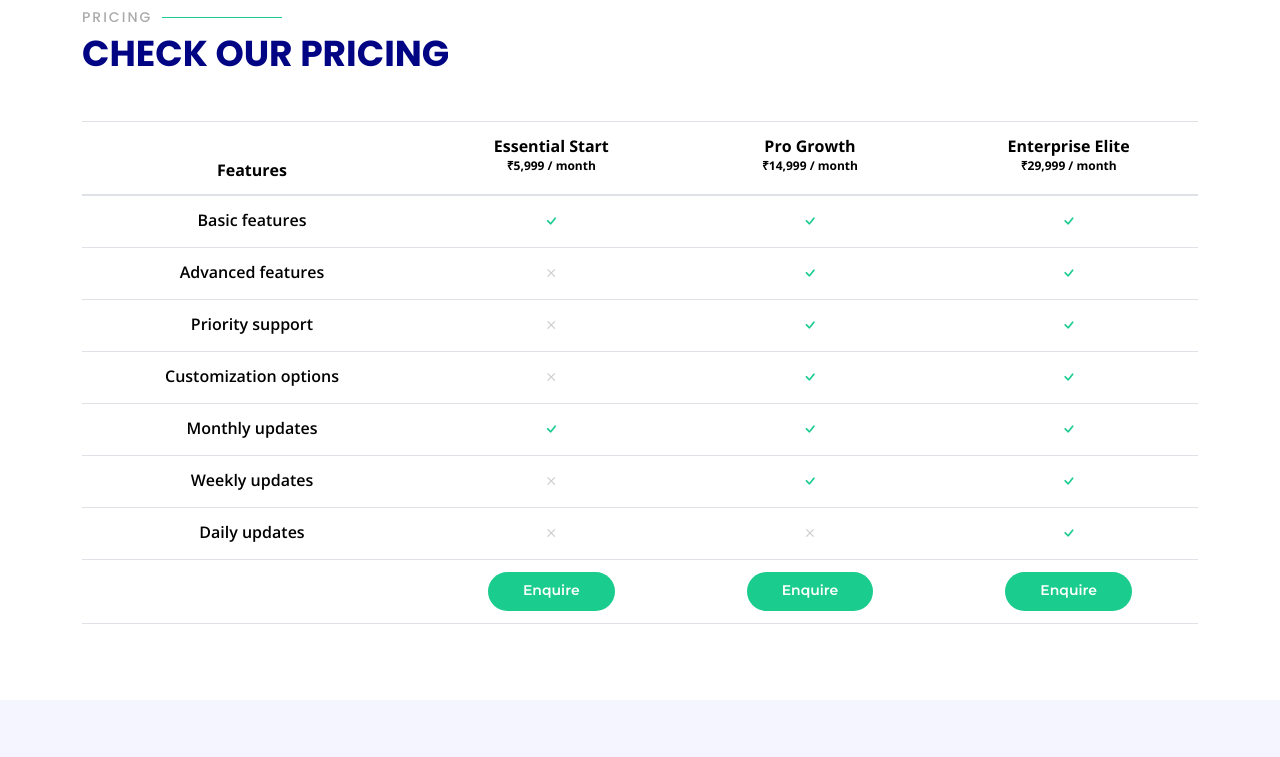
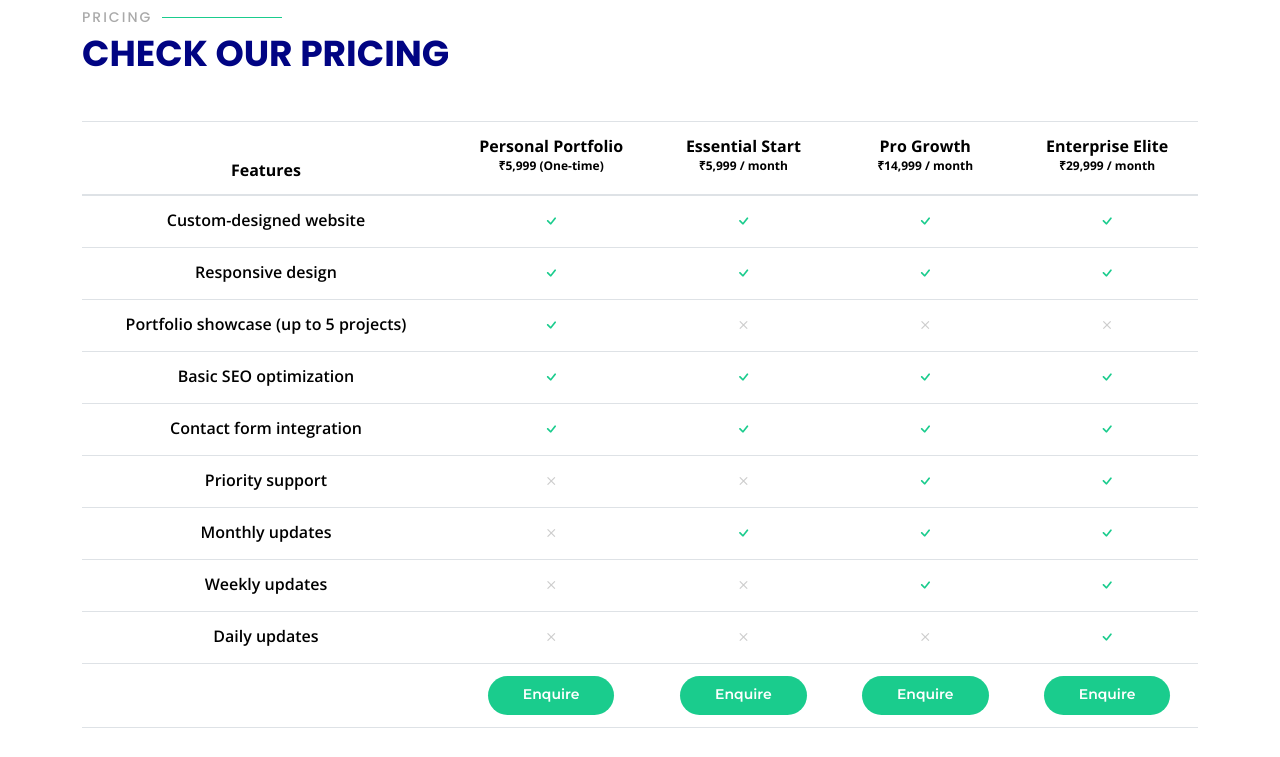
Before and after one commit to Shreesha99/fuzemantramain, a plain HTML site: page index.html in a window 1280 px wide. Shown: the part 3160-3917 px from the top of the page. Drawn offline with nearby package versions, Linux system fonts and the light colour scheme.

Commit message:
adding a new pricing section

```diff
--- a/index.html
+++ b/index.html
@@ -29,7 +29,8 @@
 
   <!-- Template Main CSS File -->
   <link href="assets/css/style.css" rel="stylesheet">
-  <script type="text/javascript">window.$crisp=[];window.CRISP_WEBSITE_ID="db9f31f3-b953-49c1-a89d-f6d51a596fd3";(function(){d=document;s=d.createElement("script");s.src="https://client.crisp.chat/l.js";s.async=1;d.getElementsByTagName("head")[0].appendChild(s);})();</script>
+  <script
+    type="text/javascript">window.$crisp = []; window.CRISP_WEBSITE_ID = "db9f31f3-b953-49c1-a89d-f6d51a596fd3"; (function () { d = document; s = d.createElement("script"); s.src = "https://client.crisp.chat/l.js"; s.async = 1; d.getElementsByTagName("head")[0].appendChild(s); })();</script>
   <meta name="google-site-verification" content="47DWtNaXIqU1h7fwfuDOMnaszgp0pQmxHMKDzgjhP2c" />
 </head>
 
@@ -358,6 +359,7 @@
             <thead>
               <tr>
                 <th>Features</th>
+                <th>Personal Portfolio<br><sup>&#8377;5,999 (One-time)</sup></th>
                 <th>Essential Start<br><sup>&#8377;5,999 / month</sup></th>
                 <th>Pro Growth<br><sup>&#8377;14,999 / month</sup></th>
                 <th>Enterprise Elite<br><sup>&#8377;29,999 / month</sup></th>
@@ -365,31 +367,50 @@
             </thead>
             <tbody>
               <tr>
-                <td>Basic features</td>
+                <td>Custom-designed website</td>
+                <td><i class="bi bi-check"></i></td>
                 <td><i class="bi bi-check"></i></td>
                 <td><i class="bi bi-check"></i></td>
                 <td><i class="bi bi-check"></i></td>
               </tr>
               <tr>
-                <td>Advanced features</td>
+                <td>Responsive design</td>
+                <td><i class="bi bi-check"></i></td>
+                <td><i class="bi bi-check"></i></td>
+                <td><i class="bi bi-check"></i></td>
+                <td><i class="bi bi-check"></i></td>
+              </tr>
+              <tr>
+                <td>Portfolio showcase (up to 5 projects)</td>
+                <td><i class="bi bi-check"></i></td>
                 <td><i class="bi bi-x"></i></td>
+                <td><i class="bi bi-x"></i></td>
+                <td><i class="bi bi-x"></i></td>
+              </tr>
+              <tr>
+                <td>Basic SEO optimization</td>
+                <td><i class="bi bi-check"></i></td>
+                <td><i class="bi bi-check"></i></td>
+                <td><i class="bi bi-check"></i></td>
+                <td><i class="bi bi-check"></i></td>
+              </tr>
+              <tr>
+                <td>Contact form integration</td>
+                <td><i class="bi bi-check"></i></td>
+                <td><i class="bi bi-check"></i></td>
                 <td><i class="bi bi-check"></i></td>
                 <td><i class="bi bi-check"></i></td>
               </tr>
               <tr>
                 <td>Priority support</td>
                 <td><i class="bi bi-x"></i></td>
-                <td><i class="bi bi-check"></i></td>
-                <td><i class="bi bi-check"></i></td>
-              </tr>
-              <tr>
-                <td>Customization options</td>
                 <td><i class="bi bi-x"></i></td>
                 <td><i class="bi bi-check"></i></td>
                 <td><i class="bi bi-check"></i></td>
               </tr>
               <tr>
                 <td>Monthly updates</td>
+                <td><i class="bi bi-x"></i></td>
                 <td><i class="bi bi-check"></i></td>
                 <td><i class="bi bi-check"></i></td>
                 <td><i class="bi bi-check"></i></td>
@@ -397,11 +418,13 @@
               <tr>
                 <td>Weekly updates</td>
                 <td><i class="bi bi-x"></i></td>
+                <td><i class="bi bi-x"></i></td>
                 <td><i class="bi bi-check"></i></td>
                 <td><i class="bi bi-check"></i></td>
               </tr>
               <tr>
                 <td>Daily updates</td>
+                <td><i class="bi bi-x"></i></td>
                 <td><i class="bi bi-x"></i></td>
                 <td><i class="bi bi-x"></i></td>
                 <td><i class="bi bi-check"></i></td>
@@ -411,10 +434,12 @@
                 <td><a href="#contact" class="btn-buy">Enquire</a></td>
                 <td><a href="#contact" class="btn-buy">Enquire</a></td>
                 <td><a href="#contact" class="btn-buy">Enquire</a></td>
+                <td><a href="#contact" class="btn-buy">Enquire</a></td>
               </tr>
             </tbody>
           </table>
         </div>
+
 
       </div>
     </section>
@@ -541,7 +566,8 @@
 
           <div class="col-lg-8 mt-5 mt-lg-0" data-aos="fade-left" data-aos-delay="200">
             <div class="section-title" data-aos="fade-up">
-              <h2>Please use the chat bot <img src="./assets/img/team/"/> at the bottom of this page to talk to us!</h2>
+              <h2>Please use the chat bot at the bottom of this page to talk to us!
+              </h2>
             </div>
             <!-- <form id="contactForm" role="form" class="php-email-form" action="http://ec2-3-110-190-24.ap-south-1.compute.amazonaws.com:5000/api/contact" method="POST">
               <div class="row">
@@ -602,7 +628,8 @@
               <div class="social-links mt-3">
                 <a href="https://x.com/DropLear" class="twitter" target="_blank"><i class="ri-twitter-x-line"></i></a>
                 <!-- <a href="#" class="facebook" target="_blank"><i class="bx bxl-facebook"></i></a> -->
-                <a href="https://www.instagram.com/droplear75/" class="instagram" target="_blank"><i class="bx bxl-instagram"></i></a>
+                <a href="https://www.instagram.com/droplear75/" class="instagram" target="_blank"><i
+                    class="bx bxl-instagram"></i></a>
                 <a href="https://www.linkedin.com/in/droplear-corp-699908317/" target="_blank" class="linkedin"><i
                     class="bx bxl-linkedin"></i></a>
               </div>
@@ -738,7 +765,7 @@
     });
   </script>
   <script>
-    document.addEventListener('keydown', function(event) {
+    document.addEventListener('keydown', function (event) {
       // F12
       if (event.key === "F12") {
         event.preventDefault();
```
Lines whose indentation alone changed are shown as unchanged.
